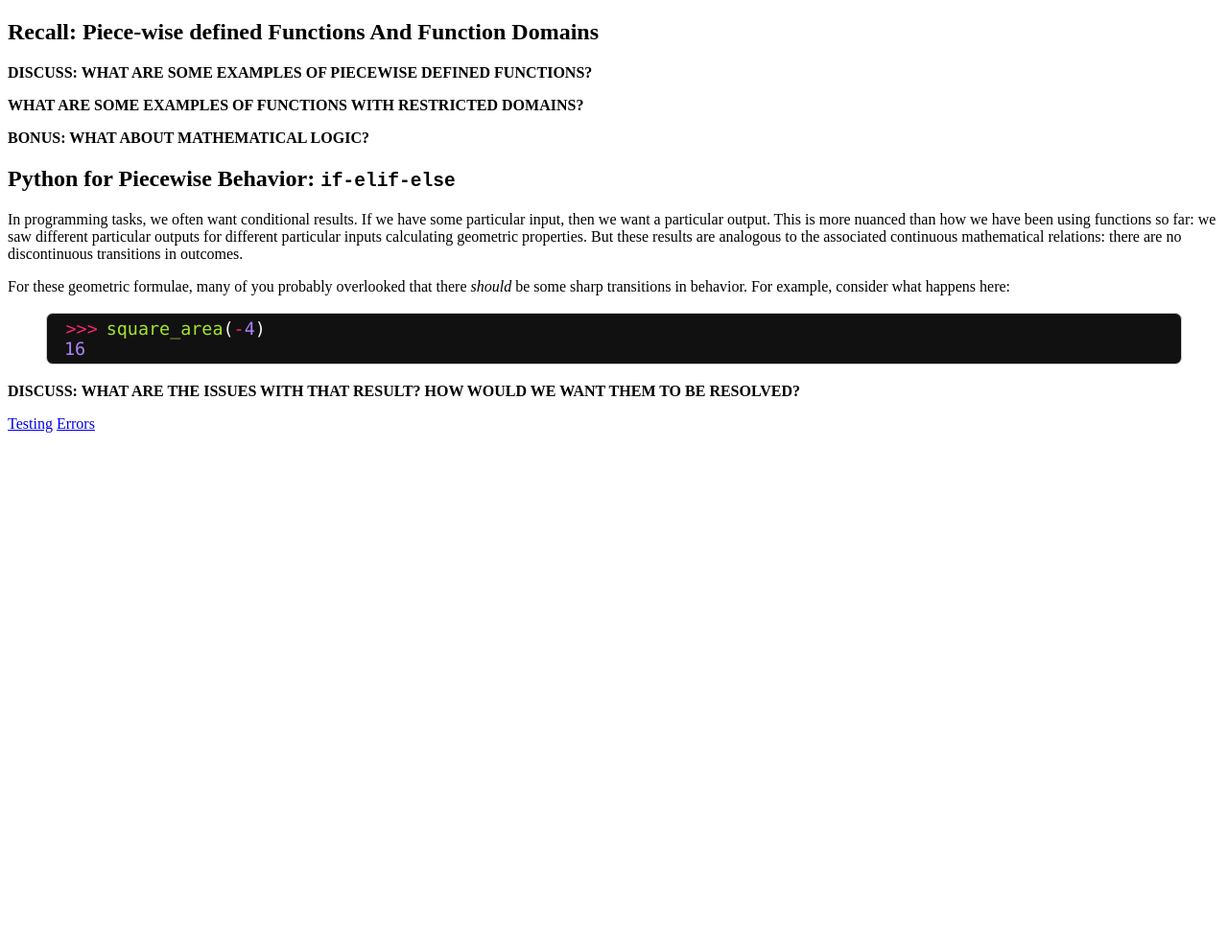
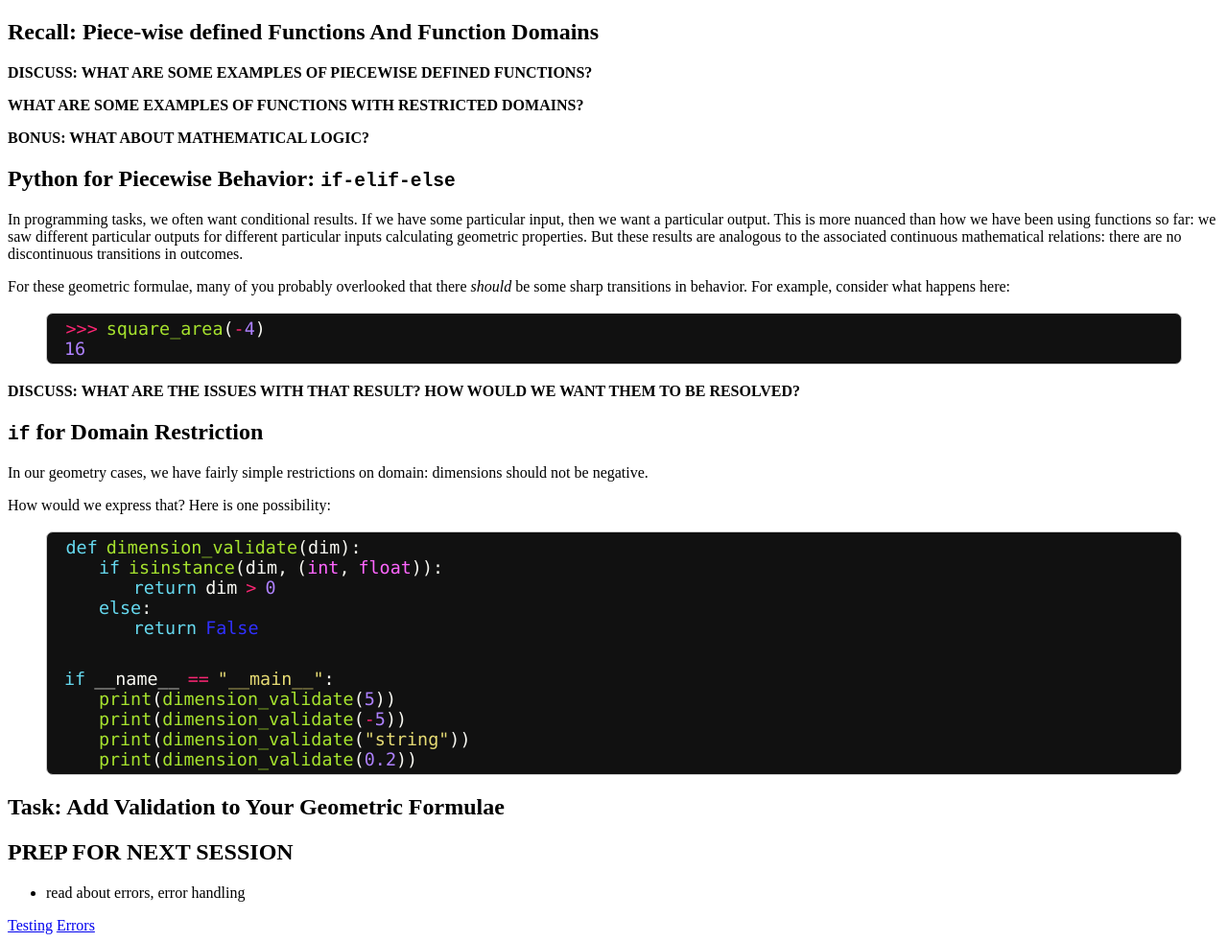
Before and after one commit to AIMS-Ghana/python-course, a Jekyll site: the page built from _days/04_ifelse.md, in a window 1280 px wide. Shown: the whole page at 96% size. Built offline with Jekyll 4.4.1, drawn with Linux system fonts in a browser that asks for light colours; before the commit the page ends 900 px from its top, so only the background shows below that.

Commit message:
if else, errors tweaks

```diff
--- a/_days/04_ifelse.md
+++ b/_days/04_ifelse.md
@@ -28,3 +28,20 @@ be some sharp transitions in behavior.  For example, consider what happens here:
 {% endhighlight %}
 
 **DISCUSS: WHAT ARE THE ISSUES WITH THAT RESULT? HOW WOULD WE WANT THEM TO BE RESOLVED?**
+
+## `if` for Domain Restriction
+
+In our geometry cases, we have fairly simple restrictions on domain: dimensions should
+not be negative.
+
+How would we express that?  Here is one possibility:
+
+{% highlight python %}
+{% include dimension_validate.py %}
+{% endhighlight %}
+
+## Task: Add Validation to Your Geometric Formulae
+
+## PREP FOR NEXT SESSION
+
+ - read about errors, error handling
```
Also changed, not shown: _days/05_errors.md (+17 -0 lines), _days/06_io.md (renamed from _days/05_io.md, +7 -0 lines).
